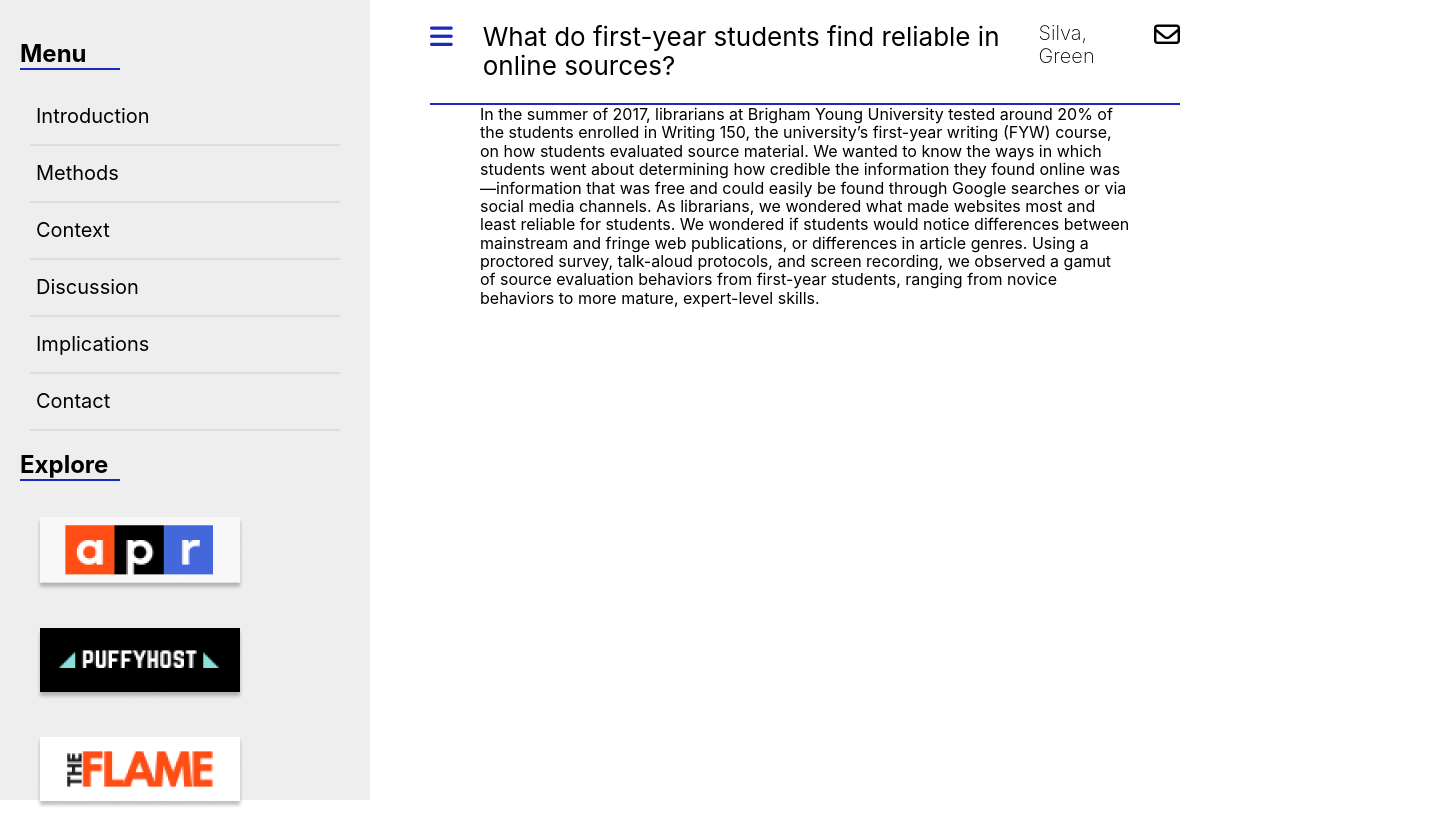
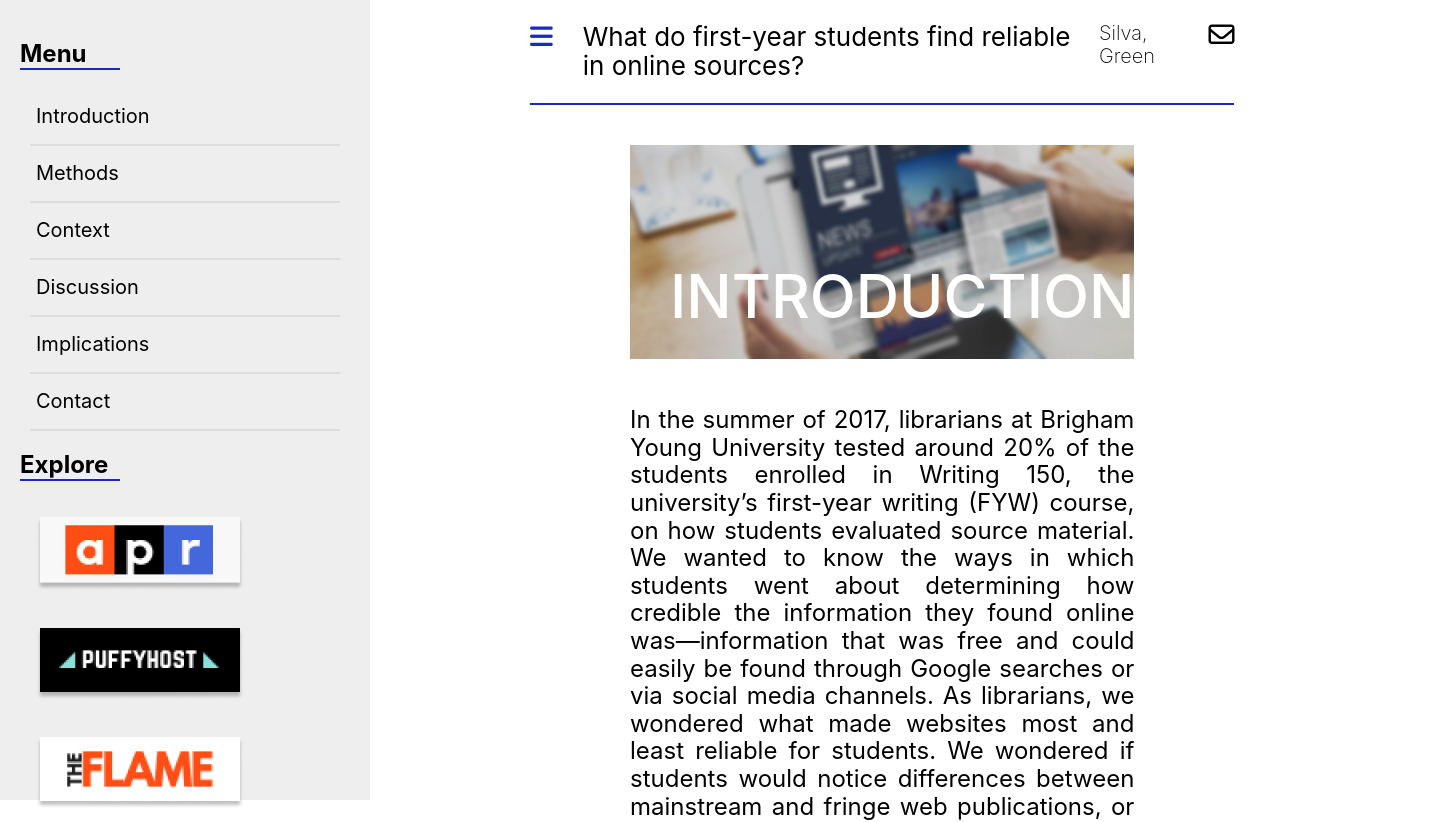
Before and after one commit to michaelmendoza/kairos2020-silva-green-mendoza, a React (Create React App) app: page / in a window 1280 px wide. Shown: the top 822 px of the page, 1434 px wide, since content can reach past the window. Before the commit the page ends 800 px from the top, so only its background shows below. Built offline with nearby package versions, Linux system fonts and the light colour scheme.

Commit message:
Updated styles for main view of content pages.

```diff
--- a/public/index.html
+++ b/public/index.html
@@ -26,7 +26,7 @@
     -->
     <script src="https://kit.fontawesome.com/c4a0155d0c.js" crossorigin="anonymous"></script>
 
-    <title>React App</title>
+    <title> Karios - Silva, Green</title>
   </head>
   <body>
     <noscript>You need to enable JavaScript to run this app.</noscript>
--- a/src/App.js
+++ b/src/App.js
@@ -4,6 +4,7 @@ import puffyhost from './images/puffyhost.png';
 import theflame from './images/theflame.png';
 import jeffersonpost from './images/thejeffersonpost.png';
 import dailypost from './images/thedailypost.png';
+import headerimage from './images/test.png';
 import './App.scss';
 
 function App() {
@@ -44,9 +45,15 @@ function App() {
           </h2>
         </header>
         <section>
-          <title>Introduction</title>
-          <text> In the summer of 2017, librarians at Brigham Young University tested around 20% of the students enrolled in Writing 150, the university’s first-year writing (FYW) course, on how students evaluated source material. We wanted to know the ways in which students went about determining how credible the information they found online was—information that was free and could easily be found through Google searches or via social media channels. As librarians, we wondered what made websites most and least reliable for students. We wondered if students would notice differences between mainstream and fringe web publications, or differences in article genres. Using a proctored survey, talk-aloud protocols, and screen recording, we observed a gamut of source evaluation behaviors from first-year students, ranging from novice behaviors to more mature, expert-level skills.</text>
-        </section>
+          <img src={headerimage} alt="header"/>
+          <h1>Introduction</h1>
+          <text>
+            <p>In the summer of 2017, librarians at Brigham Young University tested around 20% of the students enrolled in Writing 150, the university’s first-year writing (FYW) course, on how students evaluated source material. We wanted to know the ways in which students went about determining how credible the information they found online was—information that was free and could easily be found through Google searches or via social media channels. As librarians, we wondered what made websites most and least reliable for students. We wondered if students would notice differences between mainstream and fringe web publications, or differences in article genres. Using a proctored survey, talk-aloud protocols, and screen recording, we observed a gamut of source evaluation behaviors from first-year students, ranging from novice behaviors to more mature, expert-level skills.</p>
+            <p>This website provides a broad view of the landscape of our study. We picked five online sources of which you can see a likeness to the right of this text box. You will notice that these are not the actual articles with which students completed the test. Given copyright constraints, we created mockup pages that work as stand-ins for the actual pages. The real pages, however, are linked at the top of the mockup pages. We invite you to explore the interactive mockup pages to the right, and compare those to the actual pages linked.</p>
+            <p>To the right, you also will be able to navigate between what students found most and least persuasive in determining credibility of the web pages surveyed. Novice student observations will show up in blue. We categorized these observations as novice because they showed immaturity, a lack of self-awareness, and a focus on surface-level website features. Contrasted with these novices, you will also see a few more mature observations—categorized as such because these students used healthy source-corroboration methods, and thoughtful, reflective source evaluation approaches. These expert behaviors more closely mimicked those of information professionals like the librarians conducting the survey, or proven source checking techniques used by fact-checkers. Expert comments will show up in orange. Because we observed a variety of source evaluation behaviors,we coded behaviors rather than students as expert/novice. So a student might exhibit one expert behavior on one article, but exhibit novice behaviors on the rest of the test. We did this to contrast what expert versus novice behaviors might look like on the same article. More on how we determined novice versus expert behavior can be found in the methods section of this web text.</p>
+            <p>The percentages reported in the interactive pages to the right rely on one part of our study: after students were given time to look at the web page and do any research they deemed necessary to determine its reliability, students were prompted to record (as a free response) what they thought made the web page more or less reliable. The fact that these observations and statistics come from free responses is important. Since students were not prompted with any ideas as to what would make content more or less reliable on the web, the number of students who made the same observations about credibility is telling. The quotes represented on the interactive pages, and any cited in the text of this article, are from actual student participants.</p>
+          </text>
+       </section>
       </section>
     </div>
   );
--- a/src/App.scss
+++ b/src/App.scss
@@ -31,8 +31,6 @@ $navcolor:  #eeeeee;
         font-size: 24px;
         border-bottom: 2px solid #192ABC;
         width: 100px;
-
-
     }
 
     button {
@@ -64,11 +62,36 @@ $navcolor:  #eeeeee;
 
 .main-view {
     margin: 0px 0px 0px 330px;
-    padding: 0px 100px;
+    padding: 0px 200px;
 
     h2 {
         font-size: 26px;
         font-weight: 400;
+    }
+
+    header {
+        border-bottom: 2px solid #192ABC;
+    }
+
+    section {
+        padding: 40px 100px 0px 100px;
+
+        img {
+            width: 100%;
+        }
+
+        h1 {
+            color: #ffffff;
+            font-size: 60px;
+            font-weight: 500;
+            margin: -100px 0 75px 40px;
+            text-transform: uppercase;
+        }
+
+        text {
+            font-size: 24px;
+            text-align: justify;
+        }
     }
 
     .title {
@@ -84,12 +107,4 @@ $navcolor:  #eeeeee;
     .fa-bars {
       color: #192ABC;
     }
-
-    header {
-        border-bottom: 2px solid #192ABC;
-    }
-
-    section {
-        padding: 0px 50px;
-    }
 }
```
Also changed, not shown: src/images/test.png (added).
